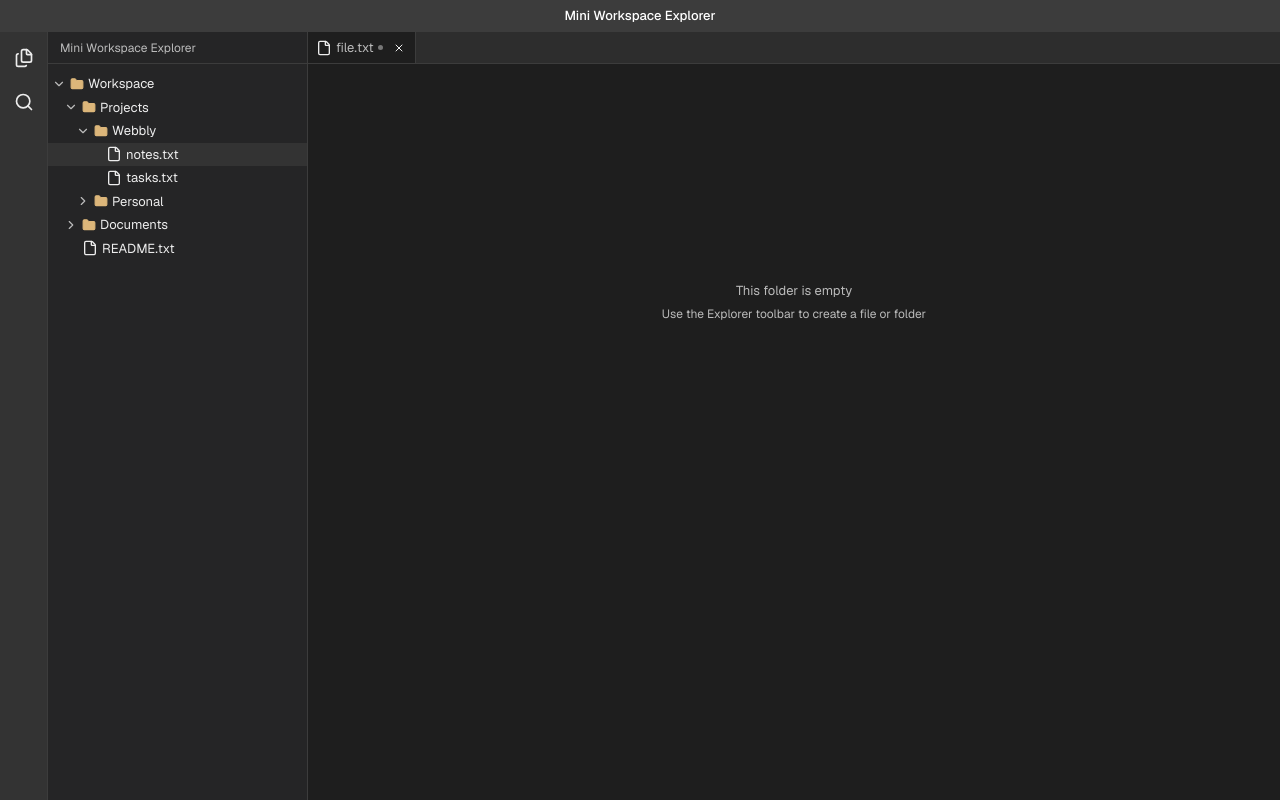
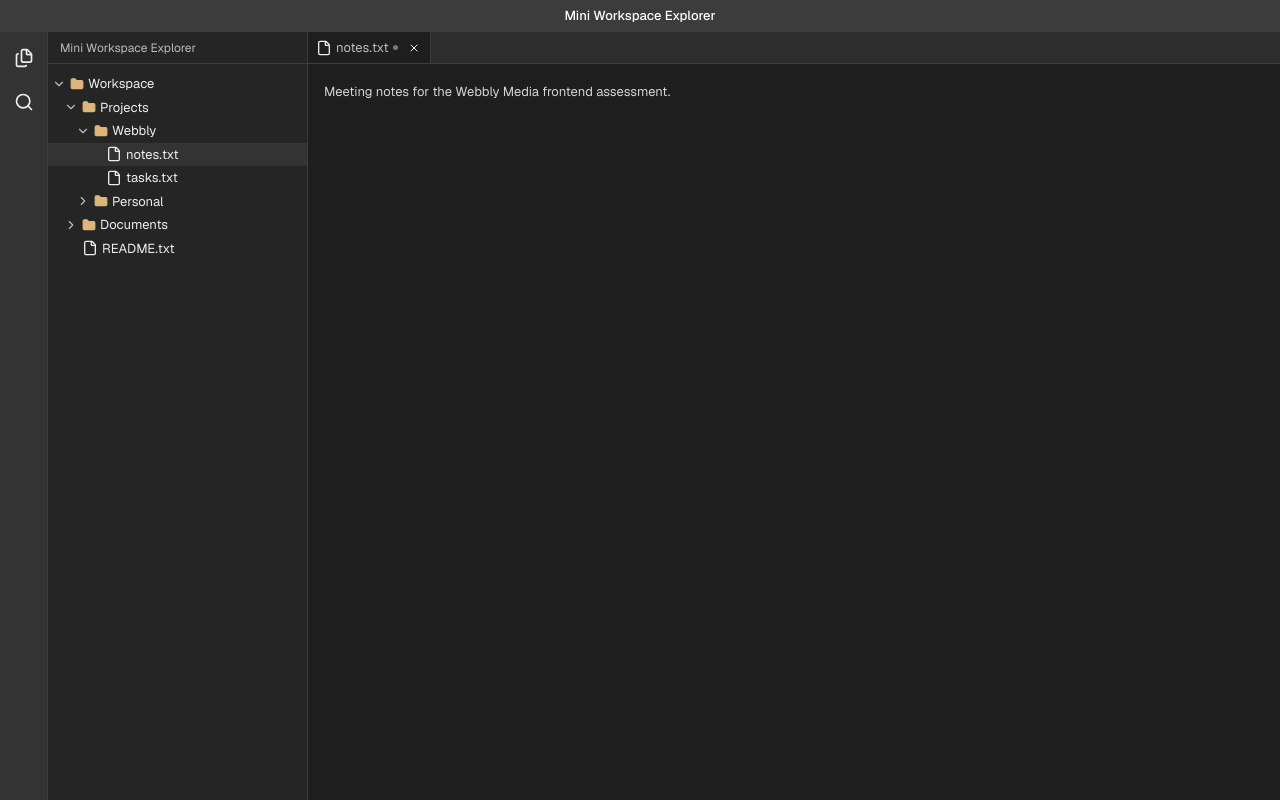
Before and after one commit to kamrul-hasan-antor/mini-workspace-explorer, a Next.js app: page / in a window 1280 px wide. Both pictures are taken after a click on the element "notes.txt". Built offline with nearby package versions, Linux system fonts and the light colour scheme.

Commit message:
from sidebar and workspace view folder and file open done

```diff
--- a/components/sidebar.tsx
+++ b/components/sidebar.tsx
@@ -14,20 +14,8 @@ import {
 } from "lucide-react";
 
 const Sidebar = () => {
-  const { workspaceData, setWorkspaceData } = useWorkspaceContext();
+  const { workspaceData, toggleFolder } = useWorkspaceContext();
   const itemArray = buildItemArray(workspaceData.items);
-
-  const toggleFolder = (id: string, isFolder: boolean) => {
-    const { expandedFolderIds } = workspaceData;
-    setWorkspaceData({
-      ...workspaceData,
-      expandedFolderIds: expandedFolderIds.includes(id)
-        ? expandedFolderIds.filter((folderId) => folderId !== id)
-        : [...expandedFolderIds, id],
-      selectedFolderId: isFolder ? id : null,
-      openFileId: isFolder ? null : id,
-    });
-  };
 
   const selectedId = workspaceData.selectedFolderId || workspaceData.openFileId;
 
--- a/components/workspaceHeader.tsx
+++ b/components/workspaceHeader.tsx
@@ -1,22 +1,30 @@
-import { Dot, File, X } from "lucide-react";
+import { File, X } from "lucide-react";
 
-export const WorkspaceHeader = () => {
+export const WorkspaceHeader = ({
+  fileName,
+  folderName,
+}: {
+  fileName: string | null;
+  folderName: string | null;
+}) => {
   return (
     <div className="flex items-center h-8 border-b border-b-[var(--border)] bg-[var(--bg-workspace-header)]">
-      {/* <p className="text-[var(--text-muted)] px-4">
-        Untitled - Mini Workspace Explorer
-      </p> */}
-
+      {fileName ? (
         <div className="flex items-center px-2 h-full border-r border-r-[var(--border)] bg-[#1e1e1e] gap-2">
           <div className="flex items-center gap-1">
             <File className="size-4" />
-          <p className="text-[var(--text-muted)]">file.txt</p>
+            <p className="text-[var(--text-muted)]">{fileName}</p>
             <div className="size-1.25 bg-[#777] rounded-full" />
           </div>
           <button className="hover:bg-[var(--bg-header)] rounded cursor-pointer p-0.5">
             <X className="size-3" />
           </button>
         </div>
+      ) : (
+        <p className="text-[var(--text-muted)] px-4">
+          {folderName ? folderName : "Untitled - Mini Workspace Explorer"}
+        </p>
+      )}
     </div>
   );
 };
--- a/components/workspaceView.tsx
+++ b/components/workspaceView.tsx
@@ -1,31 +1,63 @@
+"use client";
+
 import { useWorkspaceContext } from "@/context/workspaceProvider";
 import { WorkspaceHeader } from "./workspaceHeader";
 import { File, Folder } from "lucide-react";
 
 const WorkspaceView = () => {
-  const { workspaceData } = useWorkspaceContext();
-
-  const selectedId =
-    workspaceData.selectedFolderId || workspaceData.openFileId || null;
+  const { workspaceData, toggleFolder } = useWorkspaceContext();
 
   const itemArr = workspaceData.items ? Object.values(workspaceData.items) : [];
 
-  const selectedItemArr = itemArr.filter((item) => {
-    const id = item.type === "file" ? item.id : item.parentId;
+  const openFile = workspaceData.openFileId
+    ? workspaceData.items[workspaceData.openFileId]
+    : null;
 
-    return item.parentId === selectedId;
-  });
+  const folderChildren =
+    workspaceData.selectedFolderId && !openFile
+      ? itemArr.filter(
+          (item) => item.parentId === workspaceData.selectedFolderId,
+        )
+      : [];
 
-  console.log(selectedId, selectedItemArr);
   return (
     <div>
-      <WorkspaceHeader />
+      <WorkspaceHeader
+        fileName={openFile ? openFile.name : null}
+        folderName={
+          workspaceData.items[workspaceData?.selectedFolderId ?? ""]?.name ??
+          null
+        }
+      />
       <div className="p-2">
-        {selectedItemArr.length > 0 ? (
-          selectedItemArr.map((item) => {
+        {openFile ? (
+          <div className="flex min-h-[460px] flex-col">
+            <textarea
+              value={openFile.content ?? ""}
+              // onChange={(e) => {
+              //   setDraft(e.target.value);
+              //   setDirty(e.target.value !== savedContent ? fileId : null);
+              // }}
+              // onKeyDown={(e) => {
+              //   if ((e.ctrlKey || e.metaKey) && e.key.toLowerCase() === "s") {
+              //     e.preventDefault();
+              //     if (e.currentTarget.value !== savedContent) {
+              //       saveFile(fileId, e.currentTarget.value);
+              //     }
+              //   }
+              // }}
+              spellCheck={false}
+              className="min-h-0 flex-1 resize-none bg-[var(--vscode-editor)] p-2 leading-6 text-[#d4d4d4] outline-none"
+            />
+          </div>
+        ) : folderChildren.length > 0 ? (
+          folderChildren.map((item) => {
             const isFolder = item.type === "folder";
             return (
-              <div key={item.id}>
+              <div
+                key={item.id}
+                onClick={() => toggleFolder(item.id, isFolder)}
+              >
                 <div
                   className={`flex min-w-0 cursor-pointer items-center gap-1 rounded px-3 py-1 hover:bg-[var(--bg-activitybar)]`}
                 >
--- a/context/workspaceProvider.tsx
+++ b/context/workspaceProvider.tsx
@@ -14,6 +14,7 @@ type WorkspaceContextValue = {
   workspaceData: localDataType;
   setWorkspaceData: (workspaceData: localDataType) => void;
   isLoading: boolean;
+  toggleFolder: (id: string, isFolder: boolean) => void;
 };
 
 const WorkspaceContext = createContext<WorkspaceContextValue | null>(null);
@@ -63,6 +64,22 @@ export default function WorkspaceProvider({
     localStorage.setItem(STORAGE_KEY, JSON.stringify(data));
   }, []);
 
+  const toggleFolder = useCallback(
+    (id: string, isFolder: boolean) => {
+      if (!workspaceData) return;
+      const { expandedFolderIds } = workspaceData;
+      setWorkspaceData({
+        ...workspaceData,
+        expandedFolderIds: expandedFolderIds.includes(id)
+          ? expandedFolderIds.filter((folderId) => folderId !== id)
+          : [...expandedFolderIds, id],
+        selectedFolderId: isFolder ? id : null,
+        openFileId: isFolder ? null : id,
+      });
+    },
+    [workspaceData],
+  );
+
   if (isLoading || !workspaceData) {
     return (
       <div className="flex min-h-full flex-1 items-center justify-center bg-[var(--bg)] text-sm text-[var(--text-muted)]">
@@ -73,7 +90,12 @@ export default function WorkspaceProvider({
 
   return (
     <WorkspaceContext.Provider
-      value={{ workspaceData, setWorkspaceData, isLoading: false }}
+      value={{
+        workspaceData,
+        setWorkspaceData,
+        isLoading: false,
+        toggleFolder,
+      }}
     >
       {children}
     </WorkspaceContext.Provider>
```
Lines whose indentation alone changed are shown as unchanged.
